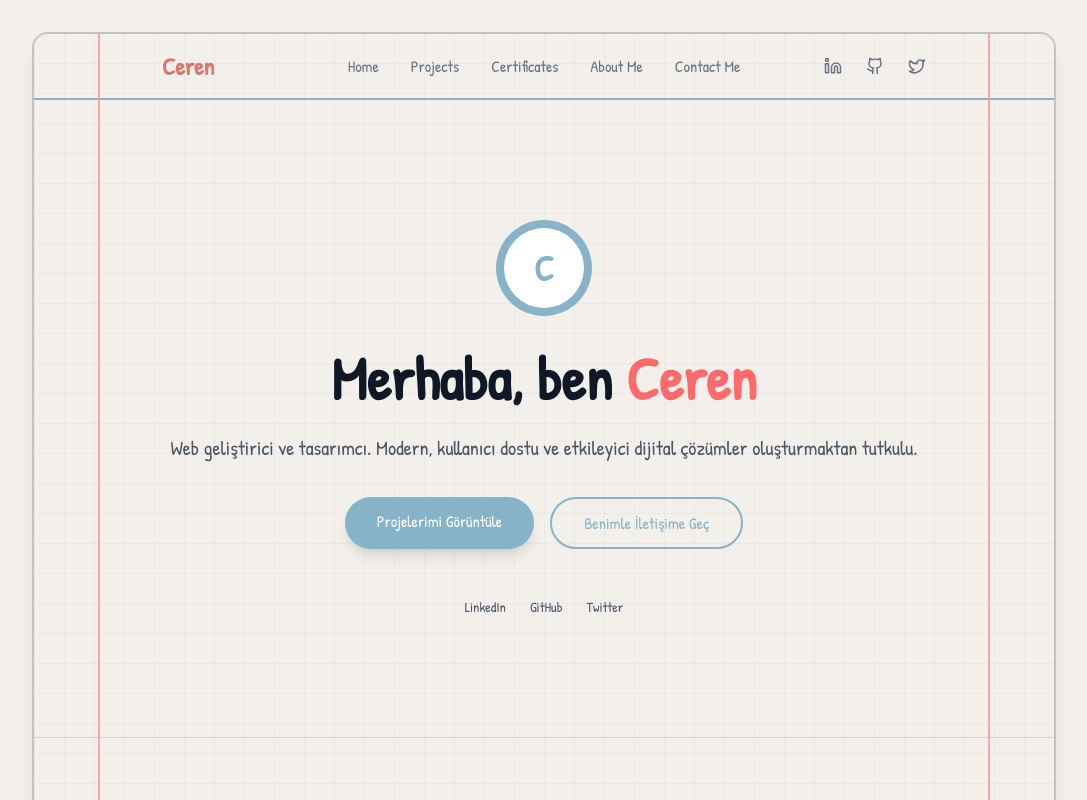
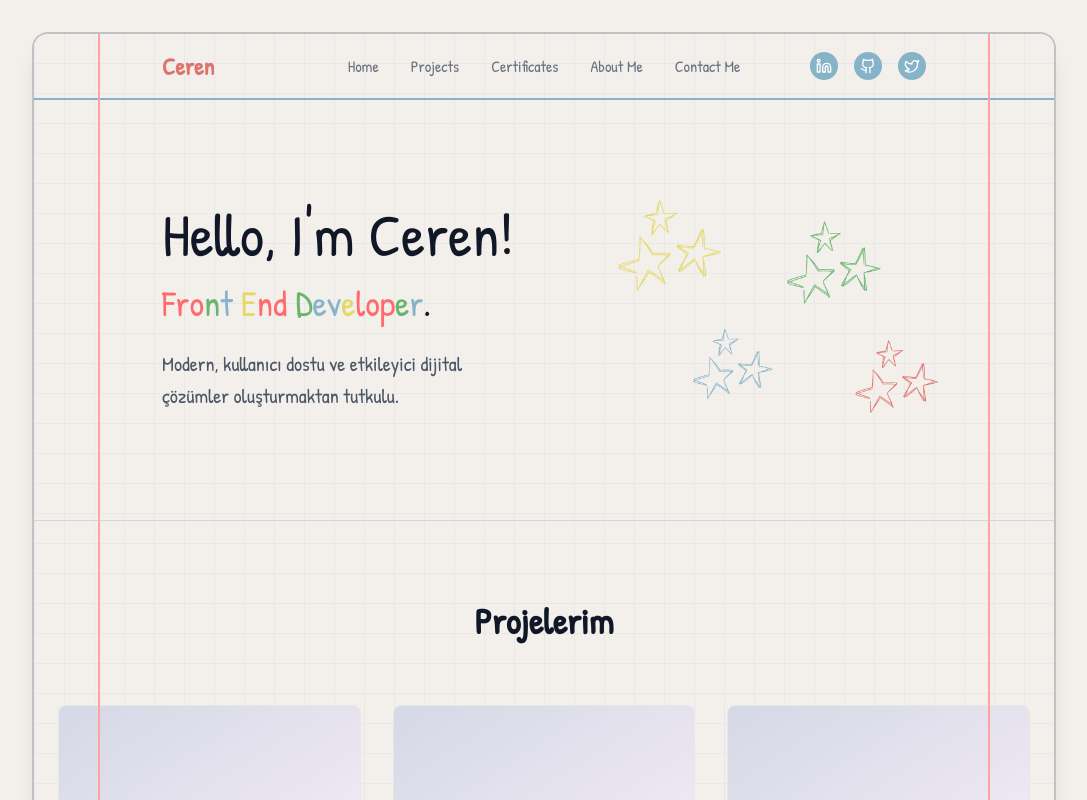
Before and after one commit to cerenkuru/CerenKuruWebsite, a Next.js app: page / in a window 1280 px wide. Shown: the top 800 px of the page, without its empty margins (96-1183 px from the left). Built offline with nearby package versions, Linux system fonts and the light colour scheme.

Commit message:
Style main page hero section.

```diff
--- a/app/components/Header.tsx
+++ b/app/components/Header.tsx
@@ -44,17 +44,17 @@ export default function Header() {
                 </div>
 
                 {/* Desktop Icons - Sağda */}
-                <div className="hidden md:flex gap-4 xl:gap-6 flex-shrink-0">
+                <div className="hidden md:flex gap-3 xl:gap-4 flex-shrink-0">
                     {socialIcons.map((social) => {
                         const Icon = social.icon;
                         return (
                             <a
                                 key={social.name}
                                 href={social.url}
-                                className="text-gray-500 hover:text-[#dd746e] transition-colors"
+                                className="flex items-center justify-center w-7 h-7 rounded-full bg-[#87B3C8] text-white hover:bg-[#6b94ad] transition-colors"
                                 title={social.name}
                             >
-                                <Icon size={18} />
+                                <Icon size={16} />
                             </a>
                         );
                     })}
@@ -99,10 +99,10 @@ export default function Header() {
                                 <a
                                     key={social.name}
                                     href={social.url}
-                                    className="text-gray-500 hover:text-[#dd746e] transition-colors"
+                                    className="flex items-center justify-center w-8 h-8 rounded-full bg-[#87B3C8] text-white hover:bg-[#6b94ad] transition-colors"
                                     title={social.name}
                                 >
-                                    <Icon size={20} />
+                                    <Icon size={18} />
                                 </a>
                             );
                         })}
--- a/app/components/Hero.tsx
+++ b/app/components/Hero.tsx
@@ -1,42 +1,55 @@
 "use client";
-
-import { socialLinks } from '@/app/lib/constants';
+import Image from 'next/image';
+import ceku from '@/public/ceku.png';
 
 export default function Hero() {
+    const colors = ['#FF6B6B', '#FF6B6B', '#FF6B6B', '#68b56e', '#87B3C9', '#87B3C9', '#E3D967'];
+    const text = 'Front End Developer';
+
+    const coloredText = text.split('').map((char, index) => {
+        const color = colors[index % colors.length];
+        return { char, color };
+    });
+
     return (
-        <section id="home" className="flex items-center justify-center px-6 py-30 bg-transparent">
-            <div className="max-w-3xl mx-auto text-center">
-                <div className="mb-8 inline-block">
-                    <div className="w-24 h-24 rounded-full bg-gradient-to-br from-[#87B3C9] to-[#87B3C9] flex items-center justify-center">
-                        <div className="w-20 h-20 rounded-full bg-white flex items-center justify-center text-4xl font-bold text-[#87B3C9]">
-                            C
-                        </div>
-                    </div>
-                </div>
-
-                <h1 className="text-5xl md:text-6xl font-bold text-gray-900 mb-6">
-                    Merhaba, ben <span className="bg-gradient-to-r from-[#FF6B6B] to-[#FF6B6B] bg-clip-text text-transparent">Ceren</span>
+        <section id="home" className="flex items-center  bg-transparent gap-8">
+            {/* Sol - Yazı */}
+            <div className="w-full lg:w-2/3 font-thin flex pt-7 flex-col justify-center pl-6 sm:pl-12 md:pl-20 lg:pl-32 pr-6">
+                <h1 className="text-xl sm:text-3xl md:text-6xl font-thin text-gray-900 leading-none">
+                    Hello, I&apos;m <span className="text-gray-900 bg-clip-text">Ceren! </span> <br />
+                    <span className="font-thin text-2xl sm:text-3xl md:text-4xl">
+                        {coloredText.map((item, index) => (
+                            <span key={index} style={{ color: item.color }}>
+                                {item.char}
+                            </span>
+                        ))}
+                        .
+                    </span>
                 </h1>
 
-                <p className="text-xl text-gray-600 mb-8 leading-relaxed">
-                    Web geliştirici ve tasarımcı. Modern, kullanıcı dostu ve etkileyici dijital çözümler oluşturmaktan tutkulu.
+                <p className="text-lg sm:text-xl text-gray-600 mb-8 mt-6 leading-relaxed max-w-lg">
+                    Modern, kullanıcı dostu ve etkileyici dijital çözümler oluşturmaktan tutkulu.
                 </p>
 
-                <div className="flex gap-4 justify-center mb-12 flex-wrap">
-                    <a href="#projects" className="px-8 py-3 bg-[#87B3C8] text-white rounded-full font-medium hover:bg-[#87B3C9] transition-colors shadow-lg hover:shadow-xl">
+                {/* <div className="flex gap-4 mb-12 flex-wrap">
+                    <a href="#projects" className="px-8 py-3 bg-[#87B3C8] text-white rounded-full font-medium hover:bg-[#6b94ad] transition-colors shadow-lg hover:shadow-xl">
                         Projelerimi Görüntüle
                     </a>
                     <a href="#contact" className="px-8 py-3 border-2 border-[#87B3C9] text-[#87B3C9] rounded-full font-medium hover:bg-[#F5E6F0] transition-colors">
-                        Benimle İletişime Geç
+                        İletişime Geç
                     </a>
-                </div>
+                </div> */}
+            </div>
 
-                <div className="flex gap-6 justify-center text-sm text-gray-600">
-                    {socialLinks.map((link) => (
-                        <a key={link.name} href={link.url} className="hover:text-[#2C3E7F] transition-colors">
-                            {link.name}
-                        </a>
-                    ))}
+            {/* Sağ - Görsel Alanı */}
+            <div className="hidden lg:flex w-2/3 items-center justify-center pt-25 pr-5 lg:pr-18">
+                <div className="relative w-80 h-80">
+                    <Image
+                        src={ceku}
+                        alt="Ceren"
+                        className="object-cover rounded-lg"
+                        priority
+                    />
                 </div>
             </div>
         </section>
```
Also changed, not shown: public/ceku.png (added).
